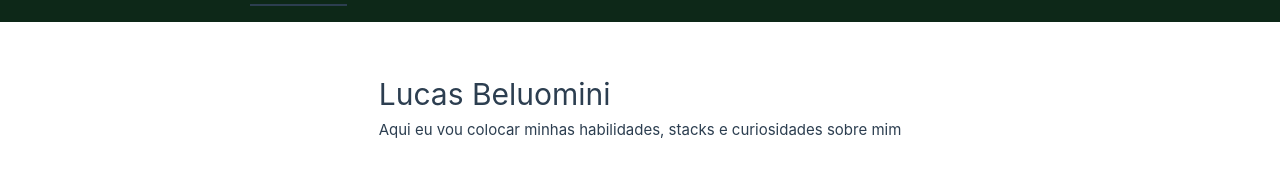
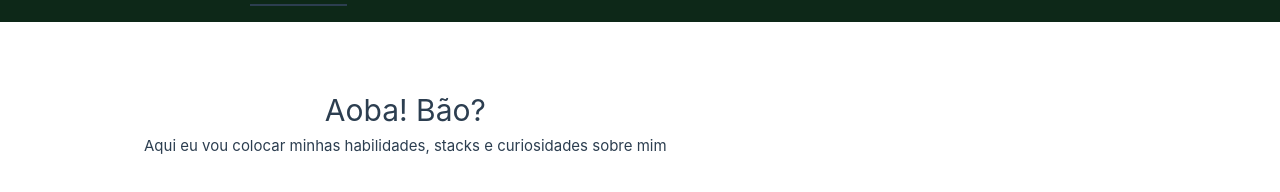
Before and after one commit to Beluomini/Portfolio, a Vue app: page / in a window 1280 px wide. Shown: the part 402-594 px from the top of the page. Built offline with nearby package versions, Linux system fonts and the light colour scheme.

Commit message:
feat: changing the about view content to a component named AboutPage

```diff
--- /dev/null
+++ b/src/components/about/AboutPage.vue
@@ -0,0 +1,17 @@
+<template>
+  <div class="story">
+    <h1>Aoba! Bão?</h1>
+    <p>Aqui eu vou colocar minhas habilidades, stacks e curiosidades sobre mim</p>
+  </div>
+</template>
+
+<style>
+.story {
+  display: flex;
+  flex-direction: column;
+  justify-content: center;
+  align-items: center;
+  padding: 1rem;
+  border-radius: 8%;
+}
+</style>
--- a/src/views/AboutView.vue
+++ b/src/views/AboutView.vue
@@ -1,14 +1,18 @@
+<script setup lang="ts">
+import AboutPage from '@/components/about/AboutPage.vue';
+</script>
+
 <template>
-  <div class="story">
-    <h1>Lucas Beluomini</h1>
-    <p>Aqui eu vou colocar minhas habilidades, stacks e curiosidades sobre mim</p>
-  </div>
+  <main>
+    <AboutPage />
+  </main>
 </template>
 
 <style>
 main {
   display: flex;
   flex-direction: column;
+  width: 80%;
   align-items: flex-start;
   justify-content: center;
 }
```
